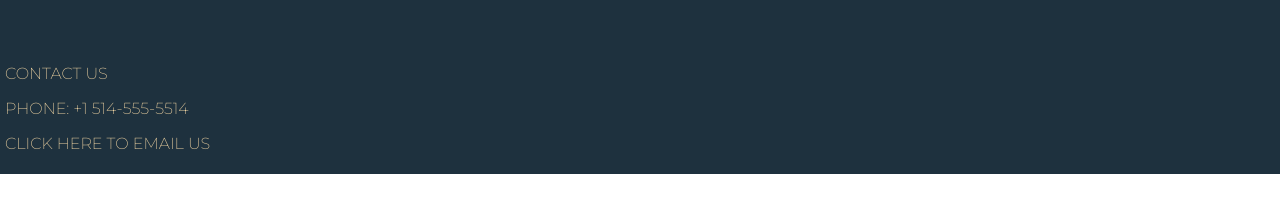
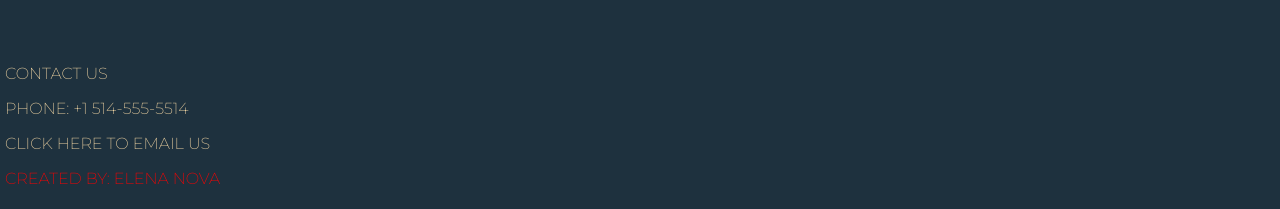
Before and after one commit to lenanova/lawfirm, a plain HTML site: page index.html in a window 1280 px wide. Shown: the part 3901-4110 px from the top of the page. Before the commit the page ends 4075 px from the top, so only its background shows below. Drawn offline with Linux system fonts and the light colour scheme.

Commit message:
update contact

```diff
--- a/index.html
+++ b/index.html
@@ -117,8 +117,9 @@
         <p class="footer">CONTACT US</p>
         <p class="footer">Phone: +1 514-555-5514</p>
         <p class="footer">
-            <a href="mailto: inquiries@specter.com">Click here to email us</a>
+            <a href="mailto: qa.elenaem+lawfirm@gmail.com">Click here to email us</a>
         </p>
+        <p class="footer created">Created by: Elena Nova</p>
     </div>
 
 </body>
--- a/style.css
+++ b/style.css
@@ -108,6 +108,10 @@ span {
     text-transform: uppercase;
 }
 
+.created {
+    color: red;
+}
+
 a {
     text-decoration: none;
     color: #efd3a2;
```
